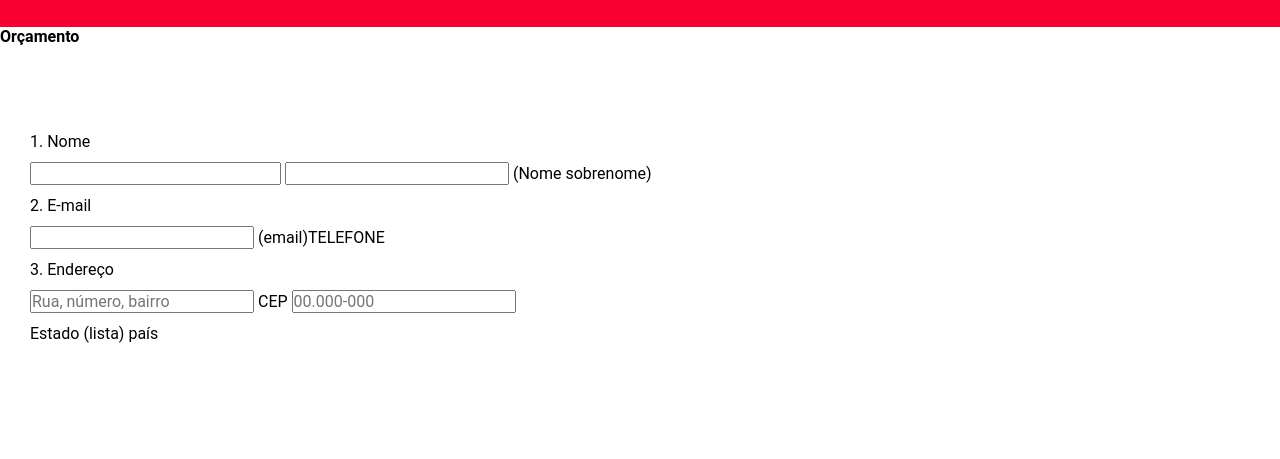
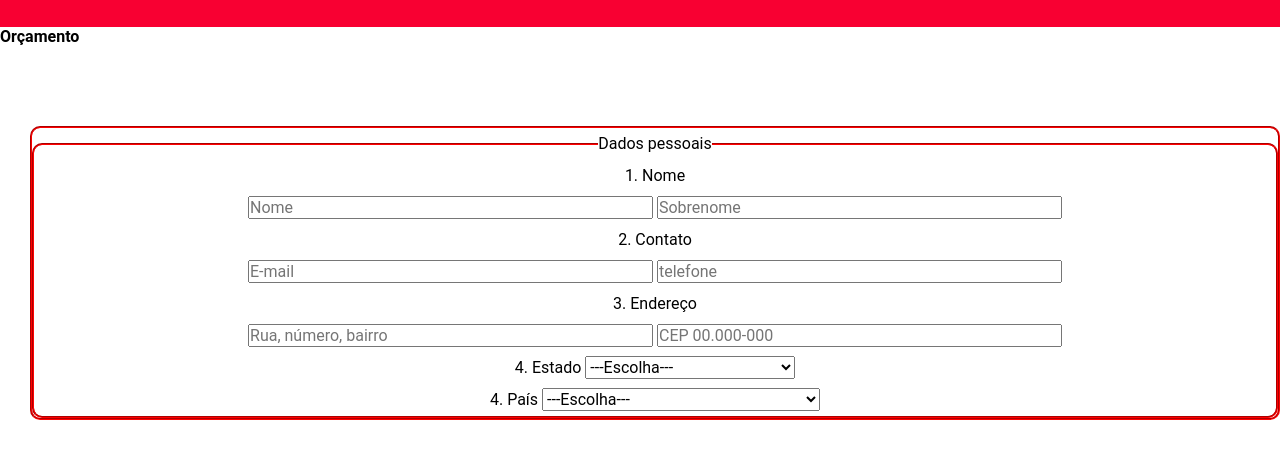
Before and after one commit to Rommendes/Meu-site, a plain HTML site: page formulario.html in a window 1280 px wide. Shown: the part 173-632 px from the top of the page. Drawn offline with Linux system fonts and the light colour scheme; a web font is replaced by a local one.

Commit message:
Formulários

```diff
--- a/estilos/style.css
+++ b/estilos/style.css
@@ -149,6 +149,12 @@ section#web1{
 section#web2{
     background-image: url("/imagens/home.jpg");
 }
+fieldset {
+    border-color: rgb(255, 0, 0);
+    border-radius: 10px;
+    text-align: center;
+    border-style: groove;
+}
 footer{
     background-color: #EAEAEA;
     padding: 10px;
--- a/formulario.html
+++ b/formulario.html
@@ -24,30 +24,60 @@
         <form action="/pagina_processa_dados_do_form.php" method="post" autocomplete="on">
             <h1>Orçamento</h1>
             <section>
+                <fieldset>
+                    <fieldset>
+                        <legend>Dados pessoais</legend>
                         <div>
                            <label for="nome">1. Nome <br></label>
-                   <input type="text" id="iname" minlength="5" maxlength="20" size="23" required>
+                           <input type="text" id="iname" minlength="5" maxlength="20" size="40" required placeholder="Nome">
                            <label for="sobre"> </label>
-                   <input type="text" id="isobre">
-                  (Nome     sobrenome)
+                           <input type="text" id="isobre" minlength="5" maxlength="20" size="40"required placeholder="Sobrenome">
+
                         </div>
                         <div>
-                    <label for="nome"> 2. E-mail <br></label>
-                   <input type="text" id="name">
-                    (email)TELEFONE
+                            <label for="nome"> 2. Contato <br>
+                           <input type="text" id="name" maxlength="30" size="40" placeholder="E-mail" required>
+                           <label for="telefone">  </label>
+                           <input type="text" id="telefone" maxlength="30" size="40" placeholder="telefone" required>
+
                         </div>
                         <div>
                             <label for="localizacao"> 3. Endereço <br>
-                   <input type="text" id="localizacao" placeholder="Rua, número, bairro" >
+                           <input type="text" id="localizacao" placeholder="Rua, número, bairro" maxlength="30" size="40" requierid>
 
-                   <label for="cep">CEP</label>
-                   <input type="number" id="cep" placeholder="00.000-000">
+                           <label for="cep">  </label>
+                           <input type="texto" id="telefone"  placeholder="CEP 00.000-000" minlength="9" maxlength="30"size="40" required> <br>
+                           <label for="estado">4. Estado </label>
+                        <select name="estado" id="estado">
+                            <option value="select">---Escolha---</option>
 
+                                    <optgroup>
+                                    <option value="RS">RIO GRANDE DO SUL </option>
+                                    <option value="SC">SANTA CATARINA</option>
+                                    <OPtion value="RN">RIO GRANDE DO NORTE</OPtion>
+                                    <option value="PR">Paraná</option>
+                                    <option value="SP">São Paulo</option>
+                                    <option value="RJ">Rio de Janeiro</option>
+                                    <option value="ES">Espírito Santo</option>
+                                    </optgroup>
+                        </select>
                            <br>
-
-                    Estado (lista)
-                    país
+                            <label for="pais">4. País </label>
+                            <select name="pais" id="pais">
+                                <option value="select">---Escolha---</option>
+                                <optgroup>
+                                    <option value="AR">ARGENTINA</option>
+                                    <option value="AF">ÁFRICA DO SUL</option>
+                                    <option value="BE">BÉLGICA</option>
+                                    <option value="BR">BRASIL</option>
+                                    <option value="CV">CABO VERDE</option>
+                                    <option value="RU">FEDERAÇÃO RUSSA</option>
+                                    <OPtion value="CZ">REPÚBLICA UNIDA DA TANZÂNIA</OPtion>
+                                 </optgroup>
+                                 </select>
                         </div>
+                    </fieldset>
+                </fieldset>
             </section>
         </form>
 
```
Lines whose indentation alone changed are shown as unchanged.
